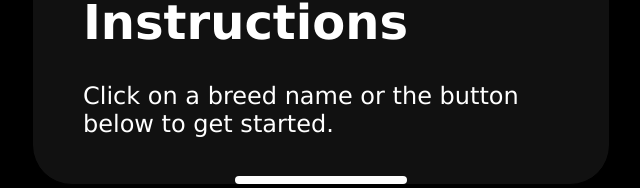
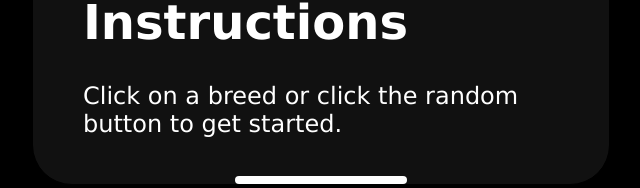
Before and after one commit to lil-white-shadow/endlessPawsibilities, an Angular app: page /learn in a window 1280 px wide. Shown: the part 187-375 px from the top of the page, without its empty margins (319-959 px from the left). Built offline with nearby package versions, Linux system fonts and the light colour scheme; no server answers.

Commit message:
clarify learn instruction

```diff
--- a/src/app/components/learn/learn.component.ts
+++ b/src/app/components/learn/learn.component.ts
@@ -7,7 +7,7 @@ import { Component, OnInit } from '@angular/core';
 })
 export class LearnComponent implements OnInit {
 
-  learnInstruction: string = "Click on a breed name or the button below to get started.";
+  learnInstruction: string = "Click on a breed or click the random button to get started.";
 
   constructor() { }
 
```
